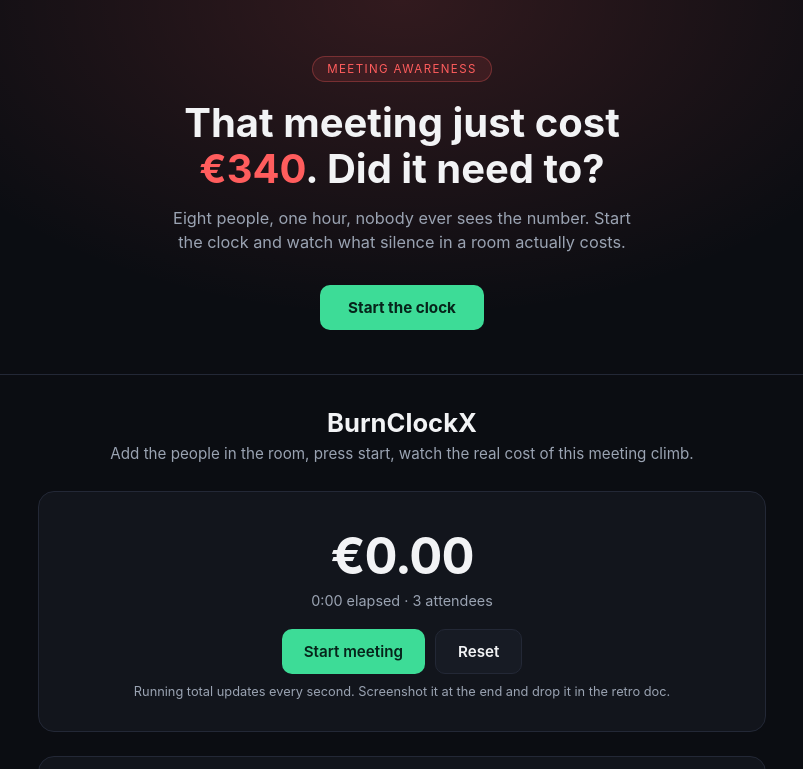
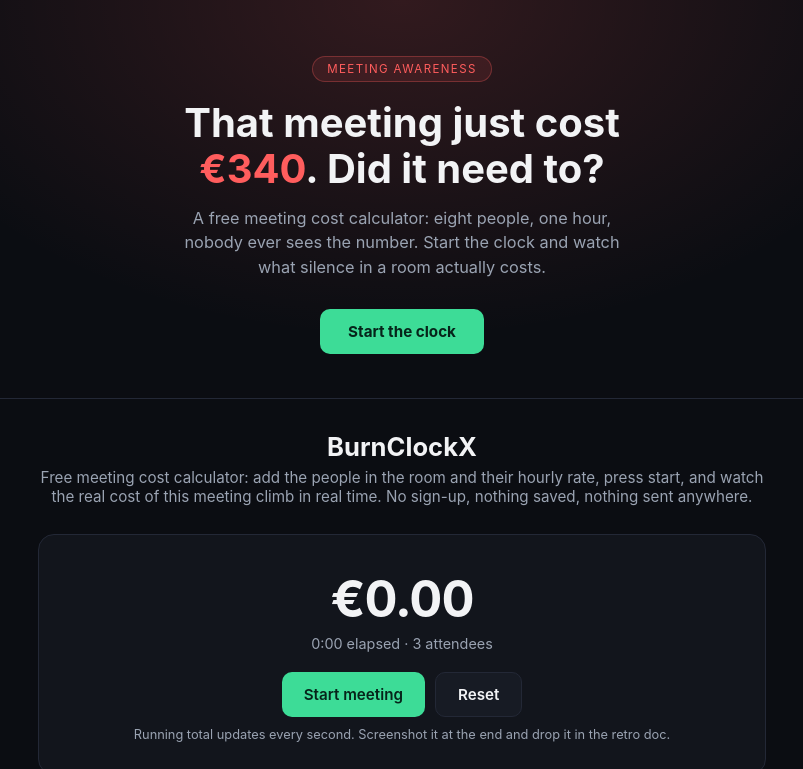
Before and after one commit to trailpawsgear/burnclockx, a plain HTML site: page index.html in a window 1280 px wide. Shown: the top 769 px of the page, without its empty margins (238-1041 px from the left). Drawn offline with Linux system fonts and the light colour scheme.

Commit message:
SEO: improve title, meta description, canonical URL, and header copy

```diff
--- a/index.html
+++ b/index.html
@@ -3,18 +3,18 @@
 <head>
 <meta charset="utf-8">
 <meta name="viewport" content="width=device-width, initial-scale=1">
-<title>BurnClockX — See what this meeting is really costing</title>
-<meta name="description" content="A free, private meeting cost calculator. Add attendees, see the cost climb in real time, screenshot it, share it.">
-<link rel="canonical" href="https://burnclockx.com/">
+<title>Free Meeting Cost Calculator — Live Cost Tracker | BurnClockX</title>
+<meta name="description" content="Calculate your meeting's real cost live, free and private. Add attendees and hourly rates, start the clock, and watch the cost climb in real time. No sign-up, nothing saved.">
+<link rel="canonical" href="https://trailpawsgear.github.io/burnclockx/">
 <meta property="og:type" content="website">
 <meta property="og:site_name" content="BurnClockX">
-<meta property="og:url" content="https://burnclockx.com/">
-<meta property="og:title" content="BurnClockX — See what this meeting is really costing">
-<meta property="og:description" content="A free, private meeting cost calculator. Add attendees, see the cost climb in real time, screenshot it, share it.">
-<meta property="og:image" content="https://burnclockx.com/og-image.png">
+<meta property="og:url" content="https://trailpawsgear.github.io/burnclockx/">
+<meta property="og:title" content="Free Meeting Cost Calculator — Live Cost Tracker | BurnClockX">
+<meta property="og:description" content="Calculate your meeting's real cost live, free and private. Add attendees and hourly rates, start the clock, and watch the cost climb in real time. No sign-up, nothing saved.">
+<meta property="og:image" content="https://trailpawsgear.github.io/burnclockx/og-image.png">
 <meta name="twitter:card" content="summary_large_image">
-<meta name="twitter:title" content="BurnClockX — See what this meeting is really costing">
-<meta name="twitter:description" content="A free, private meeting cost calculator. Add attendees, see the cost climb in real time, screenshot it, share it.">
+<meta name="twitter:title" content="Free Meeting Cost Calculator — Live Cost Tracker | BurnClockX">
+<meta name="twitter:description" content="Calculate your meeting's real cost live, free and private. Add attendees and hourly rates, start the clock, and watch the cost climb in real time. No sign-up, nothing saved.">
 <style>
   :root{
     --bg:#0b0d12; --panel:#12151c; --panel2:#171b24; --text:#f2f3f5; --muted:#9aa3b2;
@@ -24,7 +24,7 @@
   body{margin:0;font-family:-apple-system,BlinkMacSystemFont,"Segoe UI",Roboto,Helvetica,Arial,sans-serif;background:var(--bg);color:var(--text);min-height:100vh}
   .wrap{max-width:760px;margin:0 auto;padding:32px 16px 80px}
   header{text-align:center;margin-bottom:28px}
-  h1{font-size:1.6rem;margin:0 0 6px}
+h1,h2.tool-title{font-size:1.6rem;margin:0 0 6px}
   header p{color:var(--muted);margin:0;font-size:.95rem}
   .cost-display{background:var(--panel);border:1px solid var(--border);border-radius:16px;padding:32px 20px;text-align:center;margin-bottom:24px}
   .cost-amount{font-size:3.2rem;font-weight:700;font-variant-numeric:tabular-nums;letter-spacing:-1px}
@@ -62,14 +62,14 @@
 <section class="hero">
   <div class="hero-eyebrow">MEETING AWARENESS</div>
   <h1>That meeting just cost <span>€340</span>. Did it need to?</h1>
-  <p class="sub">Eight people, one hour, nobody ever sees the number. Start the clock and watch what silence in a room actually costs.</p>
+  <p class="sub">A free meeting cost calculator: eight people, one hour, nobody ever sees the number. Start the clock and watch what silence in a room actually costs.</p>
   <a href="#tool" class="hero-cta">Start the clock</a>
 </section>
 <div class="wrap">
   <div id="tool">
   <header>
-    <h1>BurnClockX</h1>
-    <p>Add the people in the room, press start, watch the real cost of this meeting climb.</p>
+    <h2 class="tool-title">BurnClockX</h2>
+    <p>Free meeting cost calculator: add the people in the room and their hourly rate, press start, and watch the real cost of this meeting climb in real time. No sign-up, nothing saved, nothing sent anywhere.</p>
   </header>
 
   <div class="cost-display">
@@ -104,7 +104,7 @@
 
   <footer>
     Nothing you type here leaves your browser. No account, no tracking, no data sent anywhere.
-    <br><a href="https://burnclockx.com">burnclockx.com</a>
+    <br><a href="https://trailpawsgear.github.io/burnclockx/">trailpawsgear.github.io/burnclockx</a>
   </footer>
 </div>
 
```
